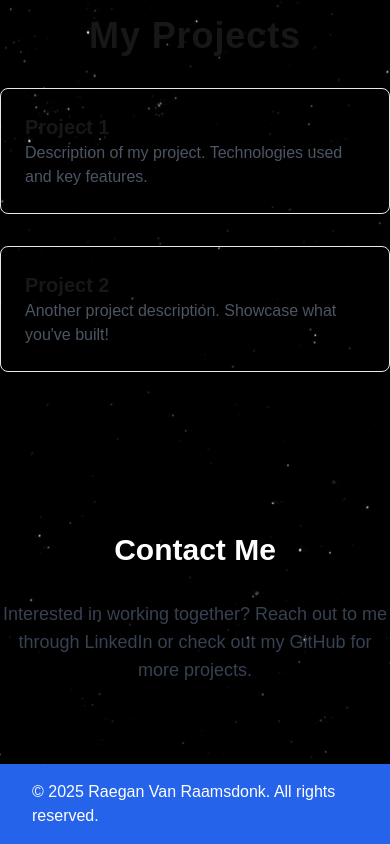
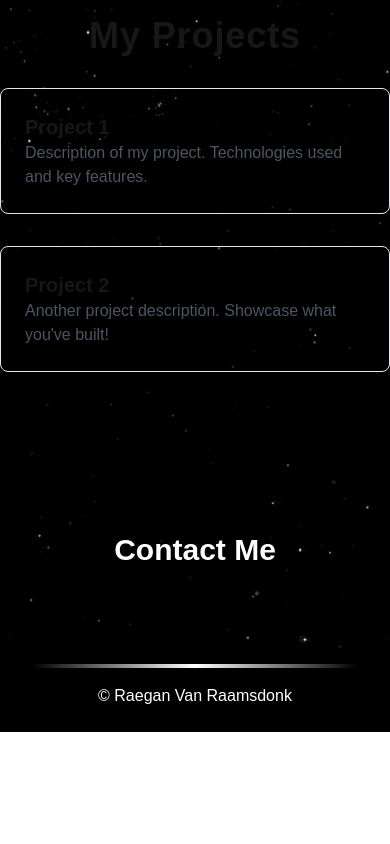
Before and after one commit to raeganvr/portfolio-site, a Next.js app: page / in a window 390 px wide. Shown: the part 3966-4810 px from the top of the page. After the commit the page ends 4698 px from the top, so only its background shows below. Built offline with nearby package versions, Linux system fonts and the light colour scheme.

Commit message:
reduced some fillers, added bottom bar just like top bar

```diff
--- a/app/page.tsx
+++ b/app/page.tsx
@@ -347,7 +347,7 @@ function EducationSection() {
                       key={imgIndex}
                       onClick={() => {
                         setPopupImage(image);
-                        setPopupDescription(item.popupDescription);
+                        setPopupDescription(item.popupDescription); // could add a variable for 1 and 2 so multi images can have different descriptions
                       }}
                     >
                       <Image
@@ -428,9 +428,7 @@ function ContactSection() {
   return (
     <section id="contact" className="py-20 bg-black-100 flex flex-col items-center gap-8">
       <h2 className="text-3xl font-bold text-white">Contact Me</h2>
-      <p className="text-lg text-gray-700 text-center max-w-2xl">
-        Interested in working together? Reach out to me through LinkedIn or check out my GitHub for more projects.
-      </p>
+
     </section>
   );
 }
@@ -438,14 +436,19 @@ function ContactSection() {
 // Footer Component
 function Footer() {
   return (
-    <footer className="w-full bg-blue-600 text-white py-4 px-8 flex flex-col sm:flex-row gap-4 items-center justify-between">
-      <div>
-        <p>&copy; 2025 Raegan Van Raamsdonk. All rights reserved.</p>
+    <footer className="w-full bg-black text-white py-4 px-8 flex flex-col gap-2">
+
+      <div className="relative h-1 w-full mb-2">
+        <div className="absolute inset-0 bg-gradient-to-r from-black via-white to-black h-full"></div>
       </div>
 
+      <div className="flex flex-col sm:flex-row items-center justify-between mb-2">
+        <p>&copy; Raegan Van Raamsdonk</p>
+      </div>
     </footer>
   );
 }
+
 
 // Main Home Component
 export default function Home() {
```
